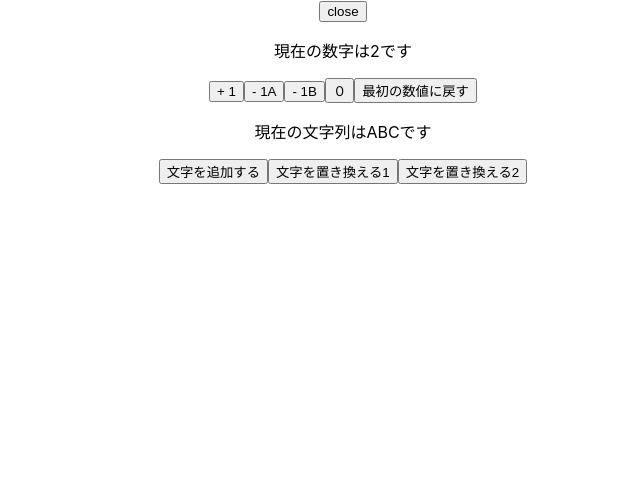
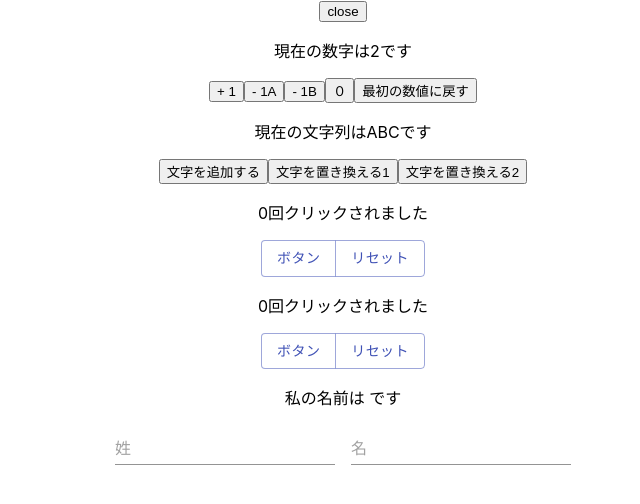
Before and after one commit to yuya-kambayashi/reactOfficial, a React (Create React App) app in the folder react-official/: page / in a window 1280 px wide. Shown: the top 504 px of the page, without its empty margins (297-937 px from the left). Built offline with nearby package versions, Linux system fonts and the light colour scheme.

Commit message:
useEffect

```diff
--- a/react-official/package.json
+++ b/react-official/package.json
@@ -3,6 +3,7 @@
   "version": "0.1.0",
   "private": true,
   "dependencies": {
+    "@material-ui/core": "^4.12.3",
     "@testing-library/jest-dom": "^5.16.2",
     "@testing-library/react": "^12.1.2",
     "@testing-library/user-event": "^13.5.0",
--- a/react-official/src/App.tsx
+++ b/react-official/src/App.tsx
@@ -2,6 +2,8 @@ import React from 'react';
 import logo from './logo.svg';
 import './App.css';
 import Counter from './Counter'
+import EffectClass from './EffectClass'
+import EffectFunc from './EffectFunc'
 
 function App() {
   return (
@@ -21,6 +23,8 @@ function App() {
             </a>
           </header> */}
           <Counter />
+          <EffectClass />
+          <EffectFunc />
     </div>
   );
 }
--- /dev/null
+++ b/react-official/src/EffectClass.tsx
@@ -0,0 +1,38 @@
+import React, { Component } from 'react'
+import ButtonGroup from '@material-ui/core/ButtonGroup';
+import Button from '@material-ui/core/Button';
+
+class EffectClass extends Component<{}, {count: number} > {
+  constructor(props: any){
+    super(props);
+    this.state = {
+      count: 0,
+    }
+  }
+
+  componentDidMount(){
+    document.title =`${this.state.count}回クリックされました`
+  }
+
+  componentDidUpdate(){
+    document.title =`${this.state.count}回クリックされました`
+  }
+
+  render() {
+    return (
+      <>
+        <p>{`${this.state.count}回クリックされました`}</p>
+        <ButtonGroup color="primary" aria-label="outlined primary button group">
+          <Button onClick={()=> this.setState({count: this.state.count + 1})} >
+            ボタン
+          </Button>
+          <Button onClick={()=> this.setState({count: 0})}>
+            リセット
+          </Button>
+        </ButtonGroup>
+      </>
+    )
+  }
+}
+
+export default EffectClass
--- /dev/null
+++ b/react-official/src/EffectFunc.tsx
@@ -0,0 +1,53 @@
+import React, {useState, useEffect} from 'react'
+import { makeStyles } from '@material-ui/core/styles';
+import ButtonGroup from '@material-ui/core/ButtonGroup'
+import Button from '@material-ui/core/Button'
+import Input from '@material-ui/core/Input';
+
+const useStyles = makeStyles((theme) => ({
+  root: {
+    '& > *': {
+      margin: theme.spacing(1),
+    },
+  },
+}));
+
+const EffectFunc = () => {
+  const classes = useStyles();
+  const [count, setCount] = useState(0)
+  const [name, setName] = useState({
+    lastName: '',
+    firstName: ''
+  })
+  useEffect(() => {
+    document.title =`${count}回クリックされました`
+    console.log(`再レンダーされました`)
+  }, [count])
+
+  return (
+    <>
+      <p>{`${count}回クリックされました`}</p>
+      <ButtonGroup color="primary" aria-label="outlined primary button group">
+        <Button onClick={()=>setCount((prev) => prev + 1)}>
+          ボタン
+        </Button>
+        <Button onClick={()=>setCount(0)}>
+          リセット
+        </Button>
+      </ButtonGroup>
+      <p>{`私の名前は${name.lastName} ${name.firstName}です`}</p>
+      <form className={classes.root} noValidate autoComplete="off">
+        <Input
+          placeholder="姓"
+          value={name.lastName}
+          onChange={(e)=>{setName({...name,lastName: e.target.value})}}/>
+        <Input
+          placeholder="名"
+          value={name.firstName}
+          onChange={(e)=>{setName({...name,firstName: e.target.value})}}/>
+      </form>
+    </>
+  )
+}
+
+export default EffectFunc
```
